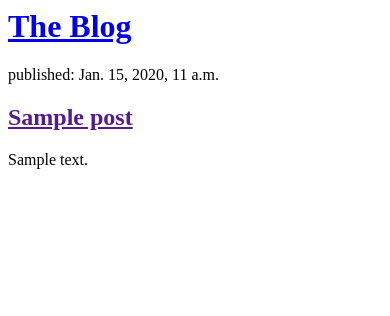
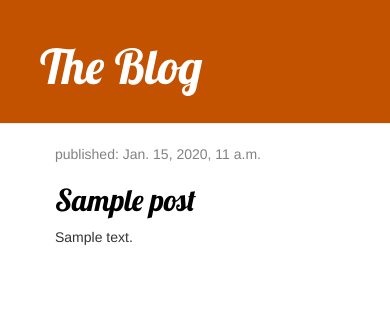
Before and after one commit to befern/blog-post, a Django app: template blog/templates/blog/post_list.html in a window 390 px wide. Shown: the top 316 px of the page. Run offline with Django 3.2, Linux system fonts and the light colour scheme; the template is opened without the code that fills it: values that come from a table or form of the project are taken from there, others are empty; tables that the repository leaves empty hold one stand-in row (values such as "Sample post"); some libraries are stand-ins or nearby versions.

Commit message:
Add static css

```diff
--- a/blog/templates/blog/post_list.html
+++ b/blog/templates/blog/post_list.html
@@ -1,19 +1,30 @@
+{% load static %}
 <html>
     <head>
-        <title>The Blog</title>
+        <title>The blog</title>
+        <link rel="stylesheet" href="//maxcdn.bootstrapcdn.com/bootstrap/3.2.0/css/bootstrap.min.css">
+        <link rel="stylesheet" href="//maxcdn.bootstrapcdn.com/bootstrap/3.2.0/css/bootstrap-theme.min.css">
+        <link href="//fonts.googleapis.com/css?family=Lobster&subset=latin,latin-ext" rel="stylesheet" type="text/css">
+        <link rel="stylesheet" href="{% static 'css/blog.css' %}">
     </head>
     <body>
-        <div>
+        <div class="page-header">
             <h1><a href="/">The Blog</a></h1>
         </div>
-
-        {% for post in posts %}
-            <div>
-                <p> published: {{ post.published_date }}</p>
-                <h2><a href="">{{ post.title }}</a></h2>
-                <p>{{ post.text|linebreaksbr }}</p>
+        <div class="content container">
+            <div class="row">
+                <div class="col-md-8">
+                    {% for post in posts %}
+                        <div class="post">
+                            <div class="date">
+                                <p>published: {{ post.published_date }}</p>
+                            </div>
+                            <h2><a href="">{{ post.title }}</a></h2>
+                            <p>{{ post.text|linebreaksbr }}</p>
+                        </div>
+                    {% endfor %}
+                </div>
             </div>
-        {% endfor %}
-
+        </div>
     </body>
 </html>
--- /dev/null
+++ b/blog/templates/blog/static/css/blog.css
@@ -0,0 +1,46 @@
+.page-header {
+    background-color: #C25100;
+    margin-top: 0;
+    padding: 20px 20px 20px 40px;
+}
+
+.page-header h1, .page-header h1 a, .page-header h1 a:visited, .page-header h1 a:active {
+    color: #ffffff;
+    font-size: 36pt;
+    text-decoration: none;
+}
+
+.content {
+    margin-left: 40px;
+}
+
+h1, h2, h3, h4 {
+    font-family: 'Lobster', cursive;
+}
+
+.date {
+    color: #828282;
+}
+
+.save {
+    float: right;
+}
+
+.post-form textarea, .post-form input {
+    width: 100%;
+}
+
+.top-menu, .top-menu:hover, .top-menu:visited {
+    color: #ffffff;
+    float: right;
+    font-size: 26pt;
+    margin-right: 20px;
+}
+
+.post {
+    margin-bottom: 70px;
+}
+
+.post h2 a, .post h2 a:visited {
+    color: #000000;
+}
--- a/mysite/settings.py
+++ b/mysite/settings.py
@@ -120,3 +120,7 @@ USE_TZ = True
 
 STATIC_URL = '/static/'
 STATIC_ROOT = os.path.join(BASE_DIR, 'static')
+
+STATICFILES_DIRS = [
+    os.path.join(BASE_DIR, 'blog/templates/blog/static'),
+]
```
